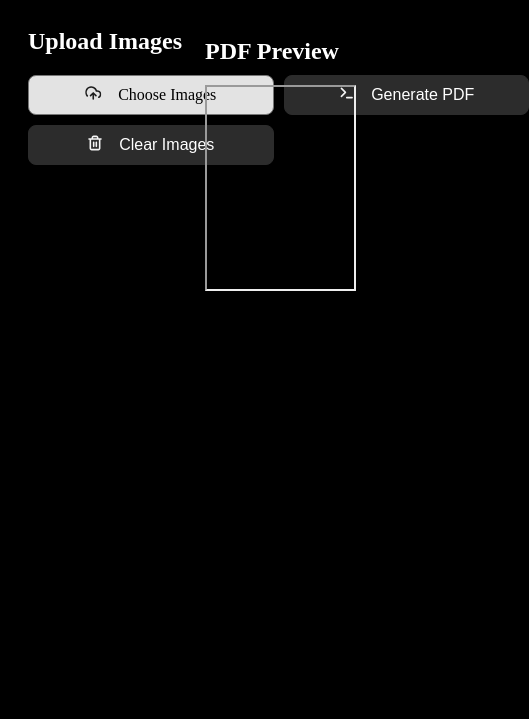
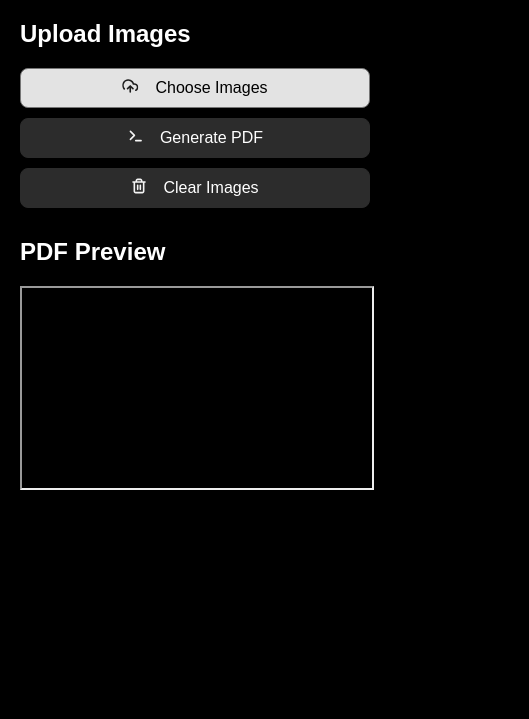
Before and after one commit to codesH-himanshi/PdfTastic, a website: page public/index.html in a window 390 px wide. Shown: the part 125-844 px from the top of the page, 529 px wide, since content can reach past the window. Drawn offline with Linux system fonts and the light colour scheme.

Commit message:
Updated to add responsiveness

```diff
--- a/public/style.css
+++ b/public/style.css
@@ -1,6 +1,9 @@
 body {
   background-color: black;
   color: white;
+  margin: 0;
+  padding: 0;
+  font-family: Arial, sans-serif;
 }
 header {
   width: 95%;
@@ -162,3 +165,64 @@ main {
   background-color: #4caf50;
   transition: width 0.3s ease-in-out;
 }
+
+/* Larger screens */
+@media (max-width: 1024px) {
+  main {
+    flex-direction: column;
+    align-items: center;
+  }
+  #upload-section, #preview-section {
+    width: 100%;
+  }
+  .image-box {
+    width: 80%;
+  }
+}
+
+/* Tablets */
+@media (max-width: 900px) {
+  main {
+    flex-direction: column;
+    align-items: center;
+  }
+  #upload-section, #preview-section {
+    width: 100%;
+  }
+  .image-box {
+    width: 90%;
+  }
+}
+
+/* Medium screens */
+@media (max-width: 600px) {
+  main {
+    flex-direction: column;
+    align-items: center;
+  }
+  #upload-section, #preview-section {
+    width: 100%;
+  }
+  .image-box {
+    width: 90%;
+  }
+  .button-container {
+    flex-direction: column;
+    align-items: center;
+  }
+  .custom-button {
+    width: 100%;
+  }
+}
+
+/* Small screens */
+@media (max-width: 480px) {
+  button {
+    font-size: 14px;
+    padding: 10px;
+    max-width: 100%;
+  }
+  #pdf-preview {
+    min-height: 200px;
+  }
+}
```
